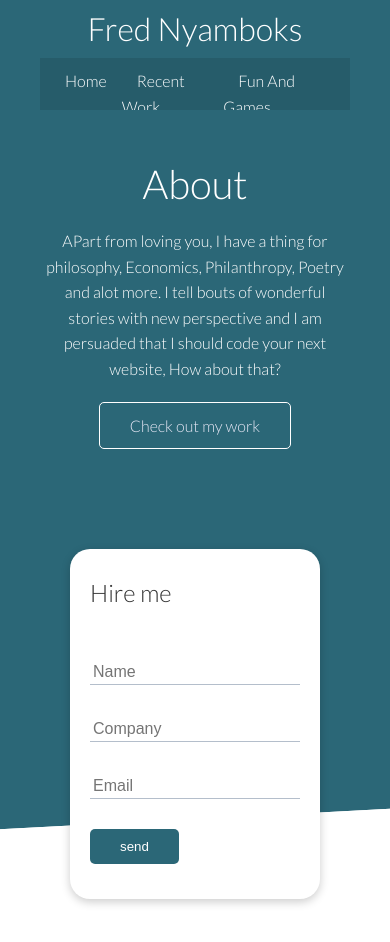
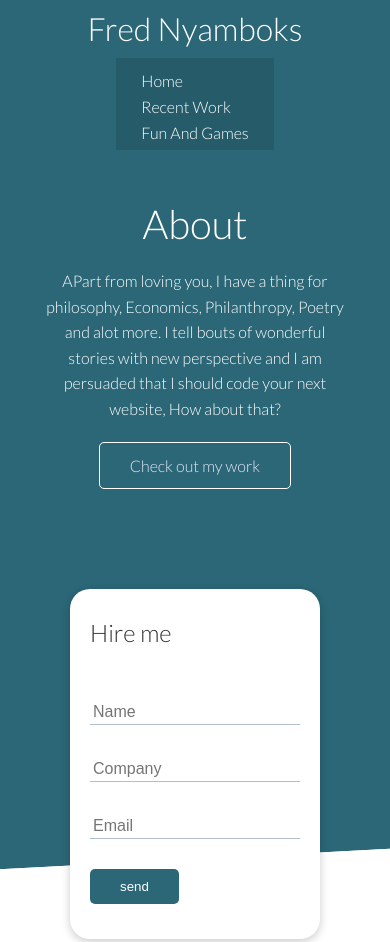
Before and after one commit to fred230/Portfolio-website-trial, a plain HTML site: page index.html in a window 390 px wide. Shown: the top 942 px of the page. Drawn offline with Linux system fonts and the light colour scheme.

Commit message:
Update style.css

```diff
--- a/css/style.css
+++ b/css/style.css
@@ -258,7 +258,7 @@ img{
 /*tablet*/
 @media(max-width:700px){
     .navbar{
-        height:110px;
+        height:150px;
 
     }
 .navbar .flex{
@@ -266,7 +266,7 @@ img{
     flex-direction: column;}
 
     .navbar ul{
-        display:inline-flex;
+        display:inline-block;
         padding: 10px;
         background-color: rgba(0,0,0,0.1);
 
```
